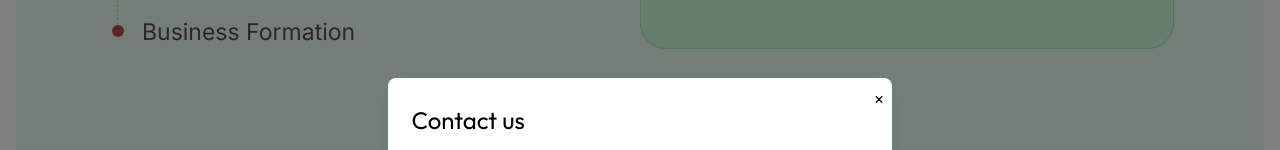
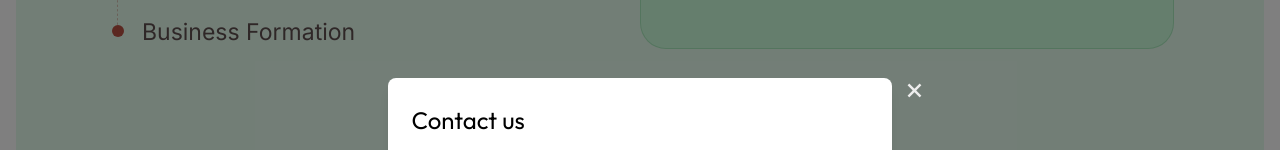
Before and after one commit to marble-legal/marble-legal-landing, a Next.js app: page / in a window 1280 px wide. Both pictures are taken after a click on the button "Join the waitlist". Shown: the part 6154-6304 px from the top of the page. Built offline with nearby package versions, Linux system fonts and the light colour scheme.

Commit message:
Fix close icon

```diff
--- a/src/components/modal.tsx
+++ b/src/components/modal.tsx
@@ -37,7 +37,16 @@ const Modal: React.FC<ModalProps> = ({ isOpen, onClose, children }) => {
             exit="hidden"
             onClick={(e) => e.stopPropagation()} // Prevent click from closing modal
           >
-            <button className="absolute top-2 right-2" onClick={onClose}>
+            <button
+              className="md:hidden absolute top-2 right-2 text-3xl"
+              onClick={onClose}
+            >
+              &times;
+            </button>
+            <button
+              className="hidden md:block absolute -top-2 -right-8 text-3xl text-[#EEEEEE] hover:text-white"
+              onClick={onClose}
+            >
               &times;
             </button>
             {children}
```
